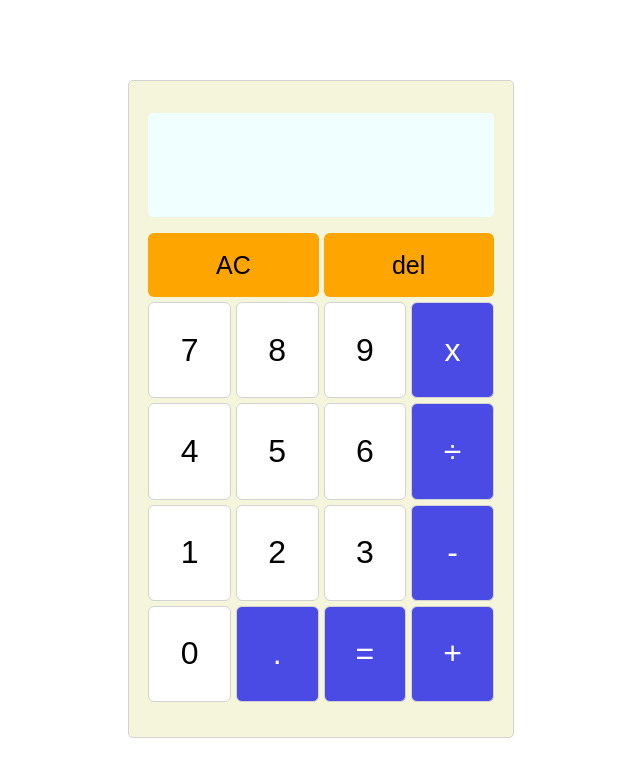
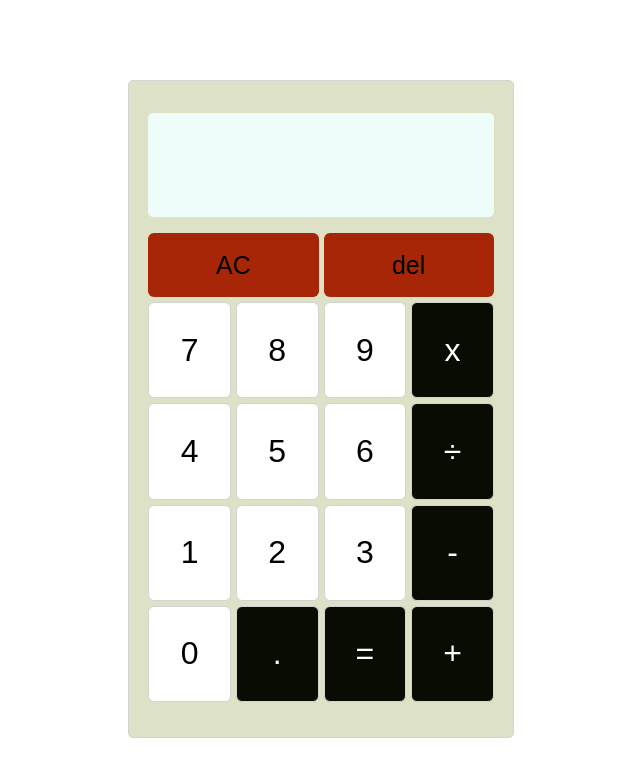
Before and after one commit to wesleykel/Calculator-React-Redux, a React (Create React App) app: page / in a window 1280 px wide. Shown: the top 776 px of the page, without its empty margins (319-959 px from the left). Built offline with nearby package versions, Linux system fonts and the light colour scheme.

Commit message:
colors changed

```diff
--- a/src/calc.module.css
+++ b/src/calc.module.css
@@ -4,7 +4,7 @@
   width: 30vw;
   height: 80vh;
   padding-top: 1em;
-  background-color: beige;
+  background-color:#dde2c6;
   border-radius: 5px;
 }
 
@@ -15,7 +15,7 @@
   margin: 0 auto;
   margin-top: 1em;
   margin-bottom: 1em;
- background-color: azure;
+ background-color: rgba(240, 255, 255, 0.904);
 
  border-radius: 5px;
 
@@ -79,7 +79,7 @@
 .funcButton{
     border: 1px solid lightgrey;
     border-radius: 6px;
-    background-color: rgba(0, 0, 233, 0.699);
+    background-color: #090c02;
     font-size: 2em;
 color: white;
 
@@ -88,7 +88,7 @@
 .topButton{
 
     font-size: 25px;
-    background-color:orange;
+    background-color:#a72608;
 border: none;
 border-radius: 6px;
 
```
